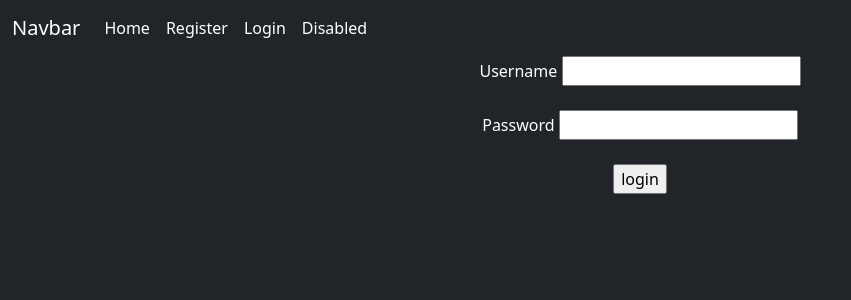
After one commit to likith1003/User_Registration-M1, a Django app: page /user_login in a window 1280 px wide. The commit adds this page. Shown: the top 300 px of the page, without its empty margins (0-851 px from the left). Run offline with Django 4.2, Linux system fonts and the light colour scheme.

Commit message:
Add files via upload

```diff
--- a/project15/app/urls.py
+++ b/project15/app/urls.py
@@ -3,5 +3,7 @@ from .views import *
 
 
 urlpatterns = [
-    path('register', register, name='register')
+    path('register', register, name='register'),
+    path('user_login', user_login, name='user_login'),
+    path('home', home, name='home'),
 ]
--- a/project15/app/views.py
+++ b/project15/app/views.py
@@ -1,6 +1,9 @@
 from django.shortcuts import render
 from .forms import *
-from django.http import HttpResponse
+from django.http import HttpResponse, HttpResponseRedirect
+from django.core.mail import send_mail
+from django.contrib.auth import authenticate,login
+from django.urls import reverse
 # Create your views here.
 
 def register(request):
@@ -18,7 +21,36 @@ def register(request):
             MPFDO = PFDO.save(commit=False)
             MPFDO.username=MUFDO
             MPFDO.save()
-            return HttpResponse('Done.....')
+            message = f"Hello {UFDO.cleaned_data.get('first_name')}\n \t Your Registration against our application is successfully Done with username:{UFDO.cleaned_data.get('username')} \n\n \t\t Thanks & regards \n \t\tTeam"
+            email = UFDO.cleaned_data.get('email')
+            # send_mail(
+            #     'Registration Successfull',
+            #     message,
+            #     'likith.qsp@gmail.com',
+            #     [email],
+            #     fail_silently=False
+            # )
+            return HttpResponseRedirect(reverse('user_login'))
         return HttpResponse('Invalid Data')
+    return render(request, 'register.html', d)
 
-    return render(request, 'register.html', d)
+
+def user_login(request):
+    if request.method == 'POST':
+        un = request.POST.get('un')
+        pw = request.POST.get('pw')
+        AUO = authenticate(username=un, password=pw)
+        if AUO:
+            login(request, AUO)
+            request.session['username'] = un
+            return HttpResponseRedirect(reverse('home'))
+        return HttpResponse('Invalid Credentials')
+    return render(request, 'user_login.html')
+
+def home(request):
+    un = request.session.get('username')
+    if un:
+        UO = User.objects.get(username=un)
+        d = {'UO': UO}
+        return render(request, 'home.html', d)
+    return render(request, 'home.html')
--- a/project15/templates/base.html
+++ b/project15/templates/base.html
@@ -19,13 +19,13 @@
           <div class="collapse navbar-collapse" id="navbarNav">
             <ul class="navbar-nav">
               <li class="nav-item">
-                <a class="nav-link active text-white" aria-current="page" href="#">Home</a>
+                <a class="nav-link active text-white" aria-current="page" href="{% url 'home' %}">Home</a>
               </li>
               <li class="nav-item">
-                <a class="nav-link text-white" href="#">Features</a>
+                <a class="nav-link text-white" href="{% url 'register' %}">Register</a>
               </li>
               <li class="nav-item">
-                <a class="nav-link text-white" href="#">Pricing</a>
+                <a class="nav-link text-white" href="{% url 'user_login' %}">Login</a>
               </li>
               <li class="nav-item">
                 <a class="nav-link disabled text-white" aria-disabled="true">Disabled</a>
--- /dev/null
+++ b/project15/templates/user_login.html
@@ -0,0 +1,18 @@
+{% extends "base.html" %}
+{% block title %}
+user_login
+{% endblock title %}
+
+{% block body %}
+<center>
+    <form method="post">
+        {% csrf_token %}
+        <label for="un">Username</label>
+        <input type="text" id="un" name="un"> <br><br>
+        <label for="pw">Password</label>
+        <input type="text" name="pw" id="pw"> <br><br>
+        <input type="submit" value="login">
+    </form>
+</center>
+
+{% endblock body %}
```
Also changed, not shown: project15/project15/settings.py (+12 -0 lines), project15/templates/home.html (added, +13 -0 lines), project15/db.sqlite3, project15/media/Screenshot_1_b16yQ4f.png (added), project15/media/Screenshot_2024-03-07_191419.png (added), project15/media/Screenshot_2024-03-07_193952.png (added), project15/media/magic_methods.png (added), project15/media/recursion2.png (added), project15/media/recursion2_VGYyYps.png (added).
